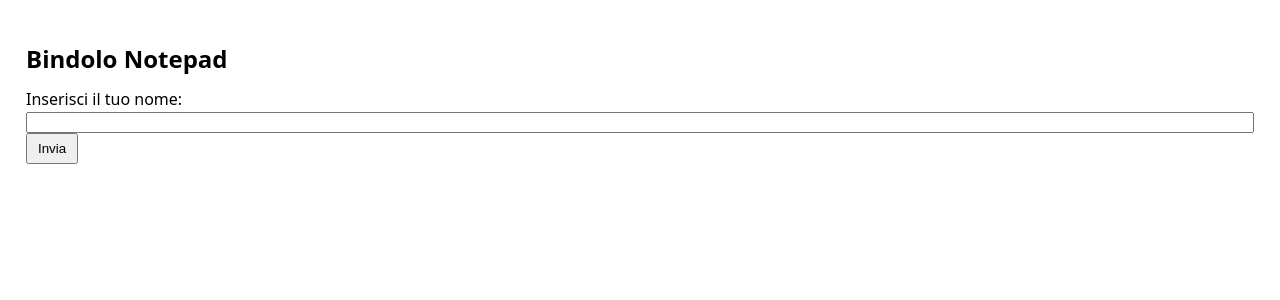
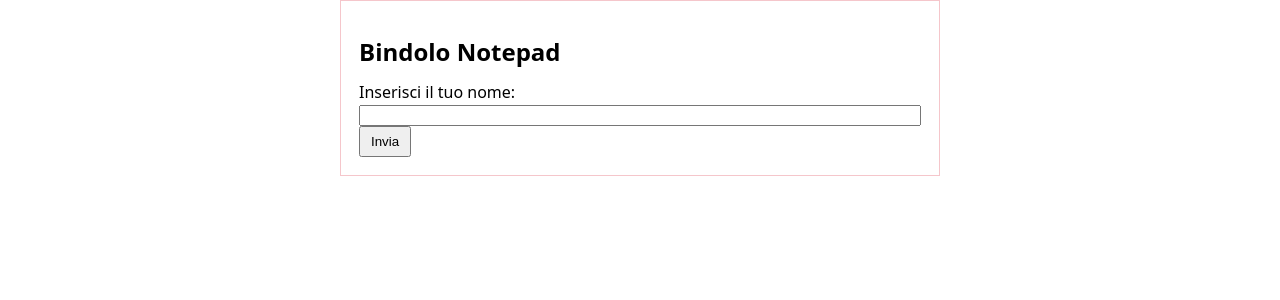
Before and after one commit to Iximiel/bindolo, a Flask app: page / in a window 1280 px wide. Shown: the top 300 px of the page. Run offline with Flask 3, Linux system fonts and the light colour scheme; parts of the project's set-up code (start-up, migrations or seed data) failed here and were passed over.

Commit message:
some css changes

```diff
--- a/bindolo_notepad/static/style.css
+++ b/bindolo_notepad/static/style.css
@@ -8,6 +8,10 @@ body {
     font-family: system-ui, -apple-system, "Segoe UI", Roboto, "Helvetica Neue", Arial;
     line-height: 1.4;
     padding: 18px;
+    max-width: 600px;
+    height: 100%;
+    margin: auto;
+    border: #f5c6cb 1px solid;
 }
 
 h1 {
```
